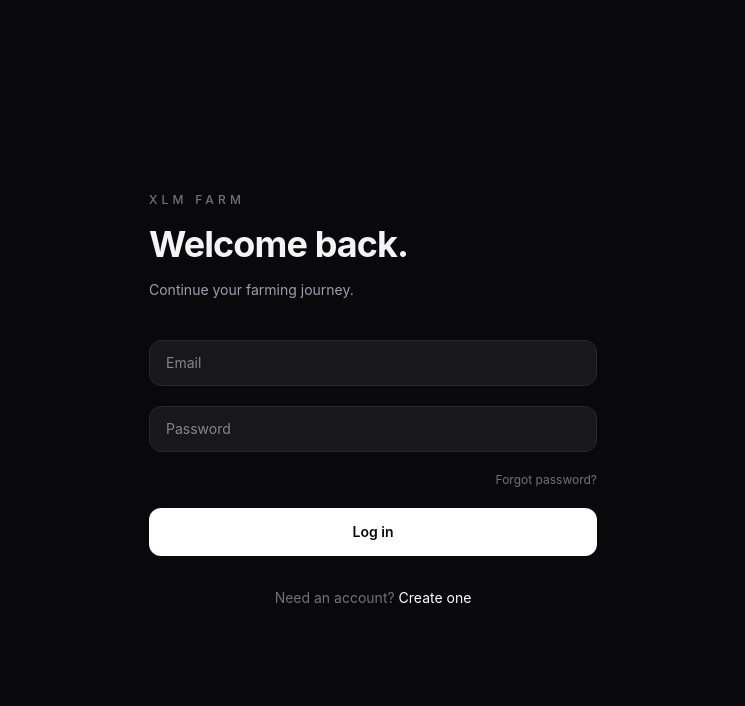
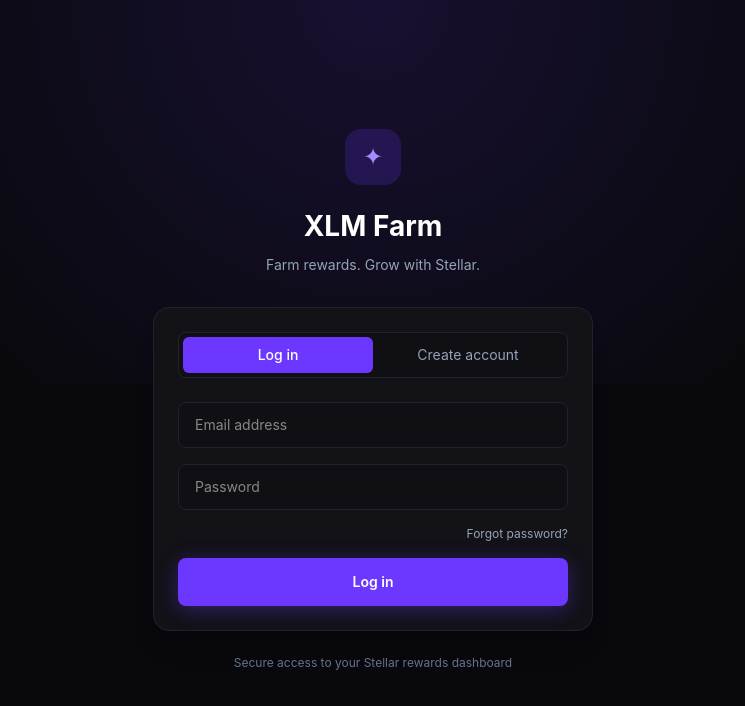
Before and after one commit to arashKazerouni/star-miner, a Next.js app: page /login in a window 1280 px wide. Shown: the top 706 px of the page, without its empty margins (267-1012 px from the left). Built offline with nearby package versions, Linux system fonts and the light colour scheme; no server answers.

Commit message:
redesign login page with xlm farm web3 ui

```diff
--- a/app/login/page.tsx
+++ b/app/login/page.tsx
@@ -30,23 +30,39 @@
   }
 
   return (
-    <main className="min-h-screen bg-zinc-950 px-6 py-10 text-zinc-100">
-      <div className="mx-auto flex min-h-[90vh] max-w-md flex-col justify-center">
-        <header className="mb-10">
-          <p className="mb-4 text-xs font-medium uppercase tracking-[0.35em] text-zinc-500">XLM Farm</p>
-          <h1 className="text-4xl font-bold tracking-tight">Welcome back.</h1>
-          <p className="mt-4 text-sm text-zinc-400">Continue your farming journey.</p>
-        </header>
+    <main className="relative flex min-h-screen items-center justify-center overflow-hidden bg-[#09090D] px-6 text-white">
+      <div className="absolute inset-x-0 top-0 h-96 bg-[radial-gradient(circle_at_50%_0%,rgba(108,56,255,0.15),transparent_70%)]" />
 
-        <form onSubmit={handleLogin} className="space-y-5">
-          <input value={email} onChange={(e) => setEmail(e.target.value)} type="email" required placeholder="Email" className="w-full rounded-xl border border-zinc-800 bg-zinc-900 px-4 py-3 text-sm outline-none" />
-          <input value={password} onChange={(e) => setPassword(e.target.value)} type="password" required placeholder="Password" className="w-full rounded-xl border border-zinc-800 bg-zinc-900 px-4 py-3 text-sm outline-none" />
-          <a href="/forgot-password" className="block text-right text-xs text-zinc-500 hover:text-white">Forgot password?</a>
-          {error && <p className="rounded-xl border border-red-900 bg-red-950/30 px-4 py-3 text-sm text-red-400">{error}</p>}
-          <button disabled={loading} className="w-full rounded-xl bg-white px-5 py-3.5 text-sm font-semibold text-zinc-950">{loading ? "Loading..." : "Log in"}</button>
-        </form>
+      <div className="relative w-full max-w-[440px]">
+        <div className="mb-8 text-center">
+          <div className="mx-auto mb-5 flex h-14 w-14 items-center justify-center rounded-2xl bg-[#6C38FF]/20 text-2xl text-[#A78BFA]">
+            ✦
+          </div>
+          <h1 className="text-[28px] font-bold">XLM Farm</h1>
+          <p className="mt-2 text-sm text-[#94A3B8]">Farm rewards. Grow with Stellar.</p>
+        </div>
 
-        <p className="mt-8 text-center text-sm text-zinc-500">Need an account? <a href="/register" className="text-white">Create one</a></p>
+        <div className="rounded-2xl border border-[#22222D] bg-[#121217] p-6 shadow-xl">
+          <div className="mb-6 flex rounded-lg border border-[#22222D] bg-[#0F0F14] p-1 text-sm">
+            <div className="flex-1 rounded-md bg-[#6C38FF] px-3 py-2 text-center font-medium">Log in</div>
+            <a href="/register" className="flex-1 px-3 py-2 text-center text-[#94A3B8]">Create account</a>
+          </div>
+
+          <form onSubmit={handleLogin} className="space-y-4">
+            <input value={email} onChange={(e) => setEmail(e.target.value)} type="email" required placeholder="Email address" className="w-full rounded-lg border border-[#22222D] bg-[#0F0F14] px-4 py-3 text-sm outline-none focus:border-[#6C38FF]" />
+            <input value={password} onChange={(e) => setPassword(e.target.value)} type="password" required placeholder="Password" className="w-full rounded-lg border border-[#22222D] bg-[#0F0F14] px-4 py-3 text-sm outline-none focus:border-[#6C38FF]" />
+
+            <a href="/forgot-password" className="block text-right text-xs text-[#94A3B8] hover:text-white">Forgot password?</a>
+
+            {error && <p className="rounded-lg border border-red-500/30 bg-red-500/10 px-3 py-2 text-sm text-red-400">{error}</p>}
+
+            <button disabled={loading} className="w-full rounded-lg bg-[#6C38FF] py-3.5 text-sm font-semibold shadow-[0_4px_20px_rgba(108,56,255,0.35)] transition hover:bg-[#5A2EE5] active:scale-[0.98] disabled:opacity-50">
+              {loading ? "Loading..." : "Log in"}
+            </button>
+          </form>
+        </div>
+
+        <p className="mt-6 text-center text-xs text-[#64748B]">Secure access to your Stellar rewards dashboard</p>
       </div>
     </main>
   );
```
